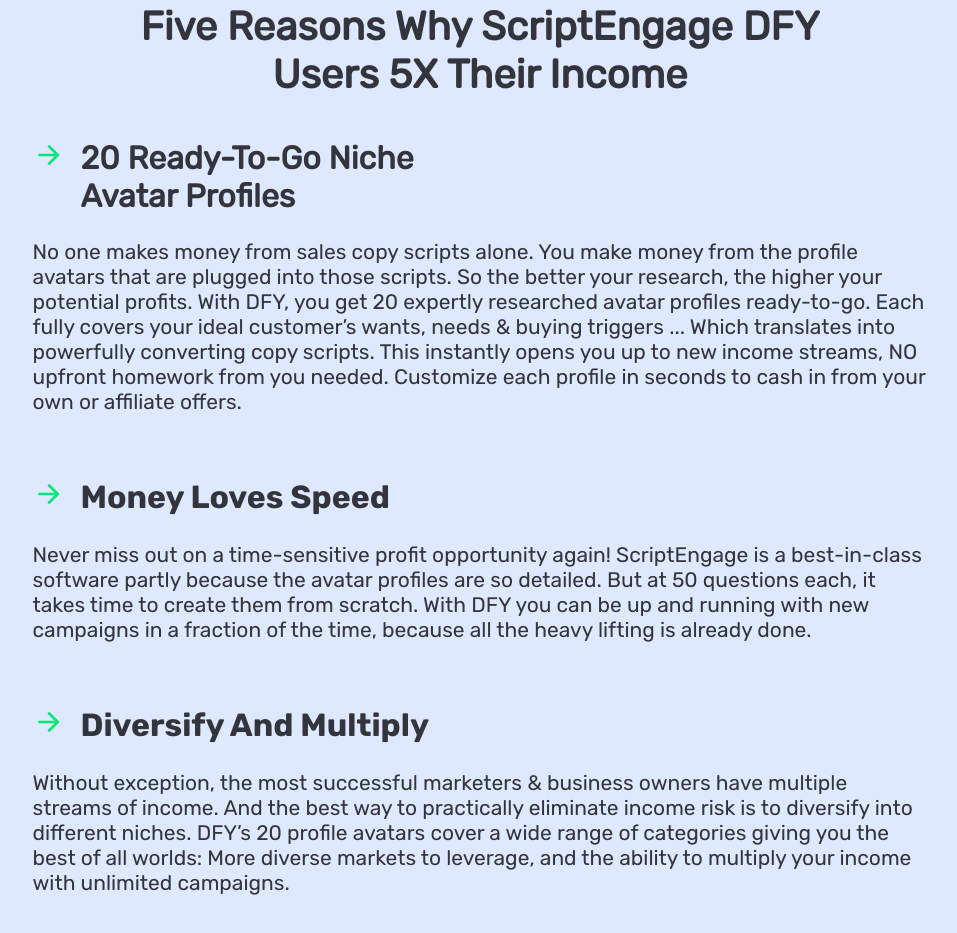
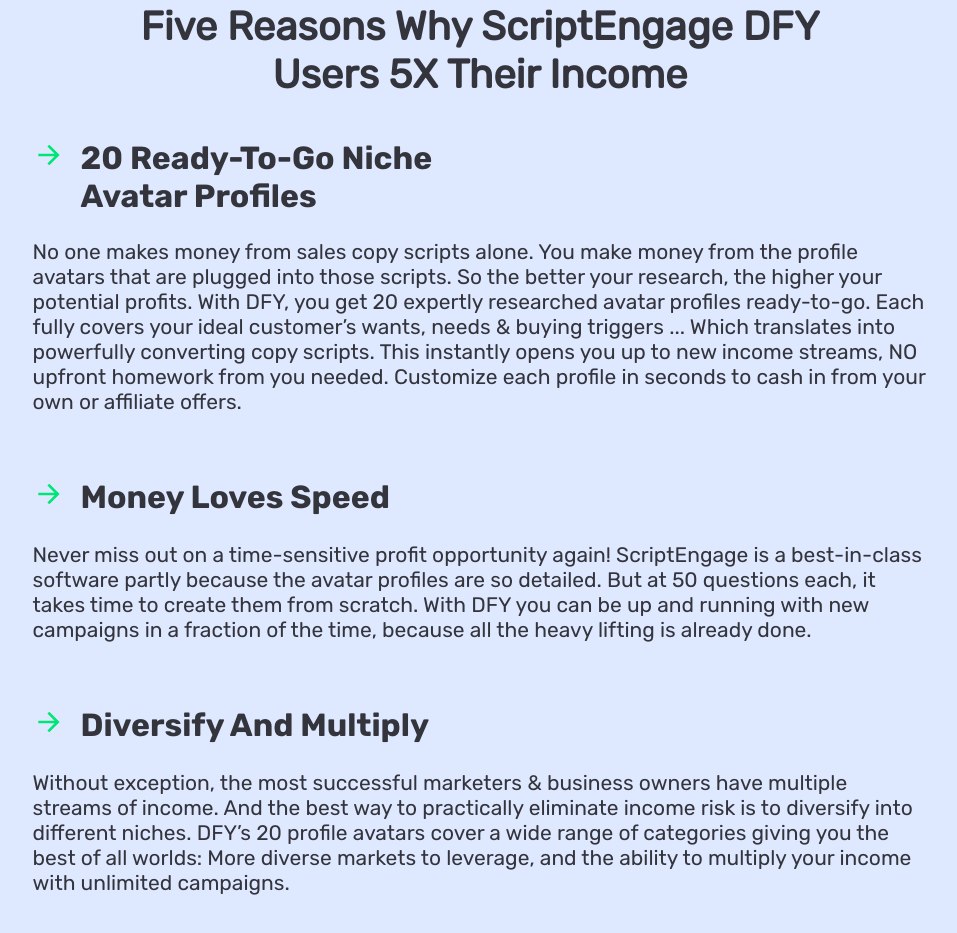
Before and after one commit to ZhoraSahakyan/script-engage, a plain HTML site: page scriptengage-oto.html in a window 1280 px wide. Shown: the part 1584-2517 px from the top of the page, without its empty margins (160-1117 px from the left). Drawn offline with Linux system fonts and the light colour scheme.

Commit message:
Update scriptengage-oto.html

```diff
--- a/scriptengage-oto.html
+++ b/scriptengage-oto.html
@@ -54,11 +54,9 @@
                     Users 5X Their Income
                 </h2>
                 <h3 class="reasons-block-title d-flex">
-               <span>
                     20 Ready-To-Go Niche
                    <br/>
                    Avatar Profiles
-               </span>
                 </h3>
                 <p class="reasons-block-description">
                     No one makes money from sales copy scripts alone. You make money from the profile avatars that are
```
